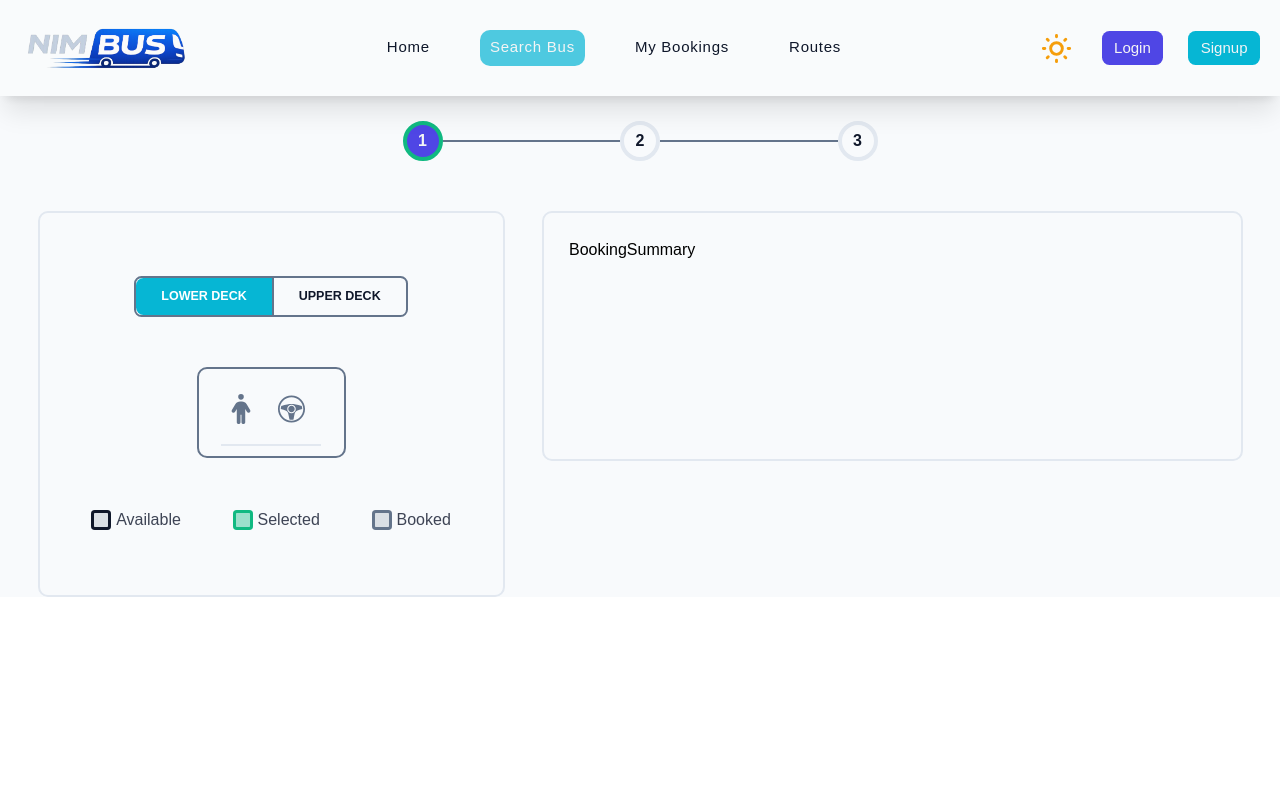
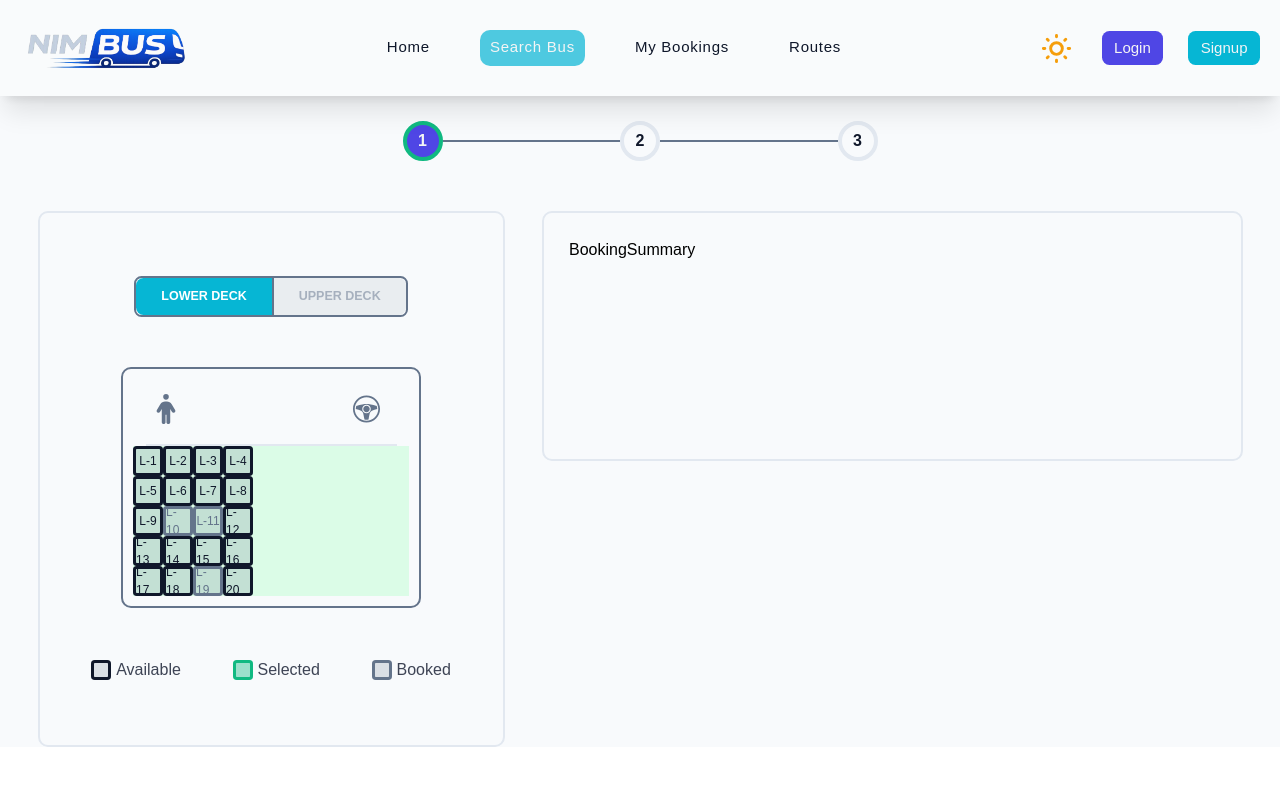
Before and after one commit to sudeshJha/bus-ticket-booking-system, a React (Vite) app: page /search_bus/1 in a window 1280 px wide. Shown: the top 786 px of the page. Built offline with nearby package versions, Linux system fonts and the light colour scheme.

Commit message:
seater layout

```diff
--- a/src/features/bus-booking/BusLayoutSection.jsx
+++ b/src/features/bus-booking/BusLayoutSection.jsx
@@ -4,14 +4,14 @@ import DeckSelection from "./DeckSelection";
 import BusLayout from "../bus-layout/BusLayout";
 
 const data = {
-  layout: "2X3",
+  layout: "1X3",
   type: "seater",
   bookedSeats: [
     "L-23",
-    "L-57",
-    "L-38",
-    "L-44",
-    "L-31",
+    // "L-57",
+    // "L-38",
+    // "L-44",
+    // "L-31",
     "L-19",
     "L-11",
     "L-10",
@@ -20,9 +20,9 @@ const data = {
     "U-1",
   ],
   backrowSeat: false,
-  seaterRow: 10,
+  seaterRow: 5,
   sleeperRow: 5,
-  isUpperDeck: true,
+  isUpperDeck: false,
 };
 
 const BusLayoutSection = () => {
--- a/src/features/bus-layout/BusLayout.jsx
+++ b/src/features/bus-layout/BusLayout.jsx
@@ -3,6 +3,8 @@ import { FaPerson } from "react-icons/fa6";
 import { GiSteeringWheel } from "react-icons/gi";
 import Icon from "../../components/util/Icon";
 import { getSeats } from "./seat_api";
+import SeaterLayout from "./SeaterLayout";
+import SleeperLayout from "./SleeperLayout";
 
 const BusLayout = ({ data, deck }) => {
   const {
@@ -25,10 +27,8 @@ const BusLayout = ({ data, deck }) => {
     bookedSeats,
   });
 
-  console.log(seats);
-
   return (
-    <div className="rounded-2xl border-2 border-text-secondary py-4 px-4 mx-auto w-fit">
+    <div className="rounded-2xl border-2 border-text-secondary py-4 px-4 mx-auto w-120">
       <div className="mx-5 flex items-center justify-between border-b-2 border-border pb-2">
         <Icon icon={<FaPerson />} color="text-text-secondary" size="small" />
         <Icon
@@ -37,8 +37,28 @@ const BusLayout = ({ data, deck }) => {
           size="medium"
         />
       </div>
+
+      <div className="bg-green-100 flex items-center w-full">
+        {deck === 1 && <SleeperLayout />}
+        {deck === 0 && (
+          <SeaterLayout
+            layout={layout}
+            type={type}
+            seats={seats.lower}
+            seaterRow={seaterRow}
+            sleeperRow={sleeperRow}
+          />
+        )}
+      </div>
     </div>
   );
 };
 
+// layout,
+//     type,
+//     bookedSeats,
+//     backrowSeat,
+//     seaterRow,
+//     sleeperRow,
+//     isUpperDeck,
 export default BusLayout;
--- a/src/features/bus-layout/Seat.jsx
+++ b/src/features/bus-layout/Seat.jsx
@@ -3,19 +3,19 @@ import React from "react";
 const legends = [
   {
     id: 1,
-    name: "Available",
+    name: "available",
     textColor: "text-text-primary",
     bgColor: "bg-text-secondary/20",
   },
   {
     id: 2,
-    name: "Selected",
+    name: "selected",
     textColor: "text-success",
     bgColor: "bg-success/40",
   },
   {
     id: 3,
-    name: "Booked",
+    name: "booked",
     textColor: "text-text-secondary",
     bgColor: "bg-text-secondary/20",
   },
@@ -25,15 +25,15 @@ const Seat = ({ seat, deck = 0 }) => {
   let legend;
   const { seatNo, status, type } = seat;
 
-  if (status === "Available") legend = legends[0];
-  if (status === "Selected") legend = legends[1];
-  if (status === "Booked") legend = legends[2];
+  if (status === "available") legend = legends[0];
+  if (status === "selected") legend = legends[1];
+  if (status === "booked") legend = legends[2];
 
   return (
     <div
-      className={`${type === "seater" ? "h-12 w-12" : "w-20 h-36"} rounded-md border-3 ${legend.textColor} ${legend.bgColor}`}
+      className={`${type === "seater" ? "h-12 w-12" : "w-20 h-36"}  ${legend.textColor} ${legend.bgColor} rounded-md border-3 flex items-center justify-center cursor-pointer`}
     >
-      {seatNo}
+      <span className="text-[1.2rem]">{seatNo}</span>
     </div>
   );
 };
--- /dev/null
+++ b/src/features/bus-layout/SeatRow.jsx
@@ -0,0 +1,14 @@
+import React from "react";
+import Seat from "./Seat";
+
+const SeatRow = ({ seats }) => {
+  return (
+    <div className="flex items-center">
+      {seats.map((seat, i) => (
+        <Seat key={i} seat={seat} />
+      ))}
+    </div>
+  );
+};
+
+export default SeatRow;
--- /dev/null
+++ b/src/features/bus-layout/SeaterLayout.jsx
@@ -0,0 +1,35 @@
+import React from "react";
+import SleeperLayout from "./SleeperLayout";
+import SeatRow from "./SeatRow";
+
+const SeaterLayout = ({ layout, type, seats, seaterRow, sleeperRow }) => {
+  const leftCol = Number(layout[0]);
+  const rightCol = Number(layout[2]);
+
+  if (leftCol === rightCol && type === "sleeper")
+    return (
+      <SleeperLayout seats={seats} layout={layout} sleeperRow={sleeperRow} />
+    );
+
+  return (
+    <div>
+      {Array.from({ length: seaterRow }).map((_, i) => {
+        const L_Start = i * (leftCol + rightCol);
+        const L_End = L_Start + leftCol;
+        const R_Start = L_End;
+        const R_End = R_Start + rightCol;
+
+        // console.log(L_Start, L_End, R_Start, R_End);
+
+        return (
+          <div className="flex items-center" key={i}>
+            <SeatRow seats={seats.slice(L_Start, L_End)} />
+            <SeatRow seats={seats.slice(R_Start, R_End)} />
+          </div>
+        );
+      })}
+    </div>
+  );
+};
+
+export default SeaterLayout;
--- /dev/null
+++ b/src/features/bus-layout/SleeperLayout.jsx
@@ -0,0 +1,7 @@
+import React from "react";
+
+const SleeperLayout = () => {
+  return <div>SleeperLayout</div>;
+};
+
+export default SleeperLayout;
--- /dev/null
+++ b/src/features/bus-layout/Sleeper_2X1_Layout.jsx
@@ -0,0 +1,7 @@
+import React from "react";
+
+const Sleeper_2X1_Layout = () => {
+  return <div>Sleeper_2X1_Layout</div>;
+};
+
+export default Sleeper_2X1_Layout;
--- a/src/features/bus-layout/seat_api.js
+++ b/src/features/bus-layout/seat_api.js
@@ -42,7 +42,7 @@ const getSeaterSeats = (bookedSeats, col, row, backrowSeat) => {
 };
 
 const getSleeperSeats = (bookedSeats, row, deck) => {
-  const arr = Array.from({ length: row * 2 }).map((_, i) => {
+  return Array.from({ length: row * 2 }).map((_, i) => {
     const seatNo = `${deck}-${i + 1}`;
     return {
       seatNo: seatNo,
@@ -50,10 +50,6 @@ const getSleeperSeats = (bookedSeats, row, deck) => {
       type: "sleeper",
     };
   });
-
-  console.log(arr);
-
-  return arr;
 };
 
 const getSeatsSleeper_2X1 = (bookedSeats, row) => {
```
